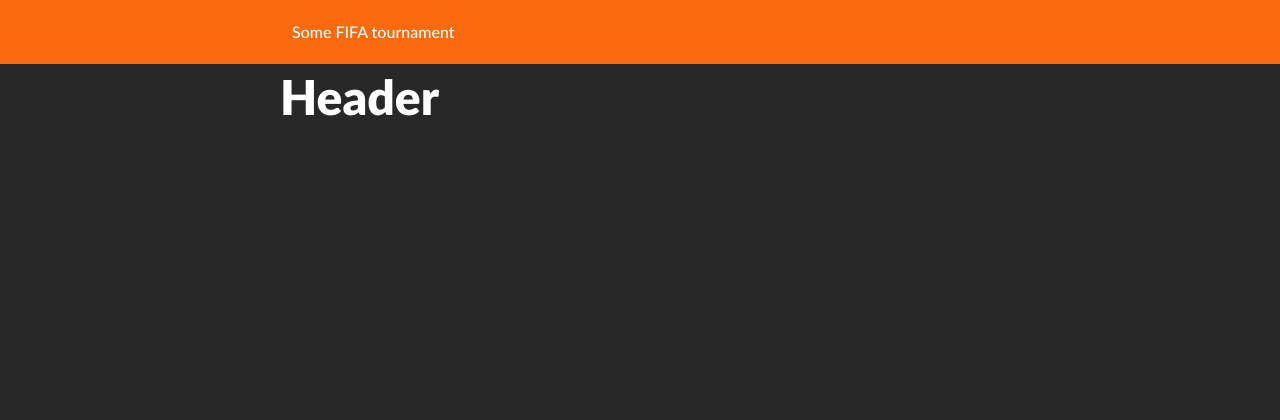
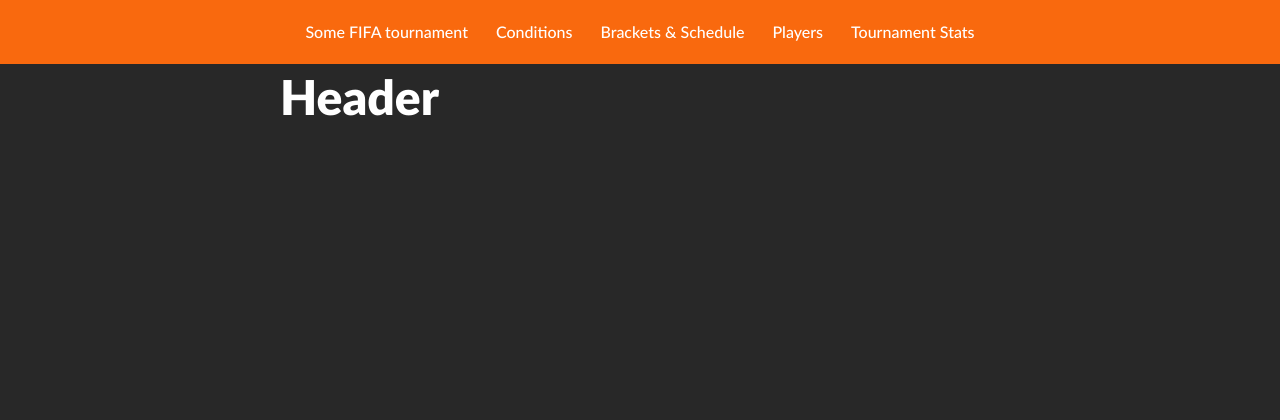
Before and after one commit to glennpjones/f_p, a Rails app: template app/views/pages/landing.html.haml in a window 1280 px wide. Shown: the top 420 px of the page. Run offline with Rails 7, Linux system fonts and the light colour scheme; the template is opened without the code that fills it, so the values that code supplies are empty; style sheets or scripts are compiled from the project's sources; some libraries are stand-ins or nearby versions.

Commit message:
form-up navbar

```diff
--- a/app/assets/stylesheets/pages.sass
+++ b/app/assets/stylesheets/pages.sass
@@ -7,9 +7,6 @@
 
 body
   color: white
-  margin: 4em 0
-  // background: radial-gradient(black 15%, transparent 16%) 0 0, radial-gradient(black 15%, transparent 16%) 8px 8px, radial-gradient(rgba(255,255,255,.1) 15%, transparent 20%) 0 1px, radial-gradient(rgba(255,255,255,.1) 15%, transparent 20%) 8px 9px
-  // background-size: 16px 16px
   background-color: $background-color
 
 .wide-wrap
@@ -26,6 +23,18 @@ body
   z-index: 1
   background-color: $accent-color
   padding: 0.75em
+  text-align: center
+  justify-content: flex-center
+  .nav-header
+    display: inline-block
+    margin-right: 1.5em
+  .nav-item
+    display: inline-block
+    margin-right: 1.5em
+    i, p
+      display: inline
+    &:hover
+      color: black
 
 .header-section
   height: 60vh
--- a/app/assets/stylesheets/typography.sass
+++ b/app/assets/stylesheets/typography.sass
@@ -65,3 +65,6 @@ blockquote
 p
   font-size: 1em
   line-height: 1.5em
+
+.nav-header
+  display: inline-block
--- a/app/views/pages/landing.html.haml
+++ b/app/views/pages/landing.html.haml
@@ -1,8 +1,18 @@
 -# nav
 .wide-wrap.navbar
-  .thin-wrap
-    .nav-item
-      %p Some FIFA tournament
+  %p.nav-header Some FIFA tournament
+  .nav-item
+    %i.fa.fa-comment-o
+    %p Conditions
+  .nav-item
+    %i.fa.fa-calendar-check-o
+    %p Brackets & Schedule
+  .nav-item
+    %i.fa.fa-user
+    %p Players
+  .nav-item
+    %i.fa.fa-bar-chart
+    %p Tournament Stats
 
 -# header section
 .wide-wrap.header-section
```
